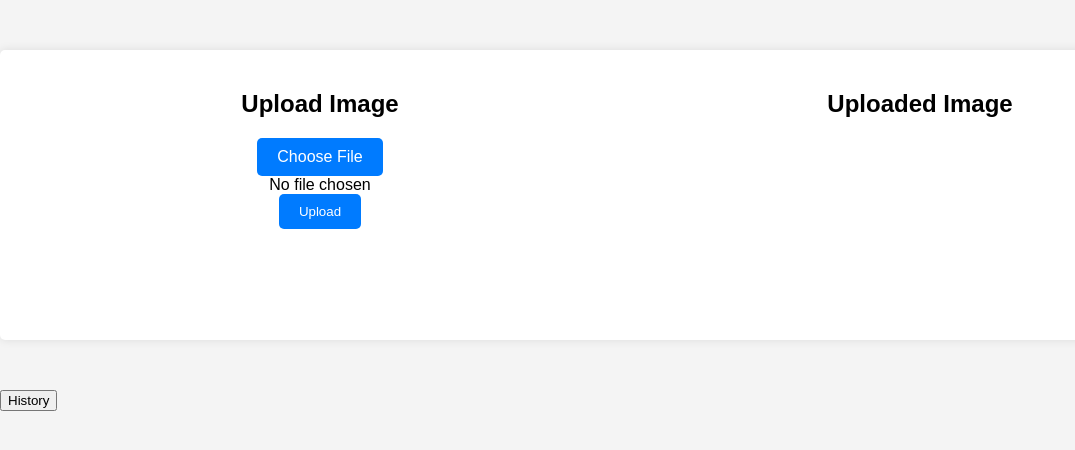
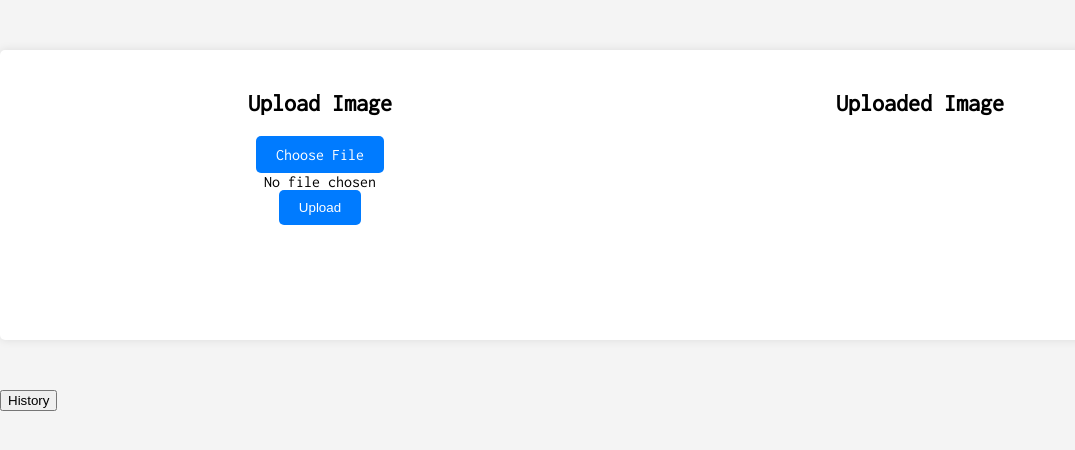
Before and after one commit to Andreww09/Cloud-Team, a Flask app: page /main.html in a window 1280 px wide. Shown: the top 450 px of the page, without its empty margins (0-1075 px from the left). Run offline with Flask 3, Linux system fonts and the light colour scheme.

Commit message:
Update style.css

```diff
--- a/static/style.css
+++ b/static/style.css
@@ -13,8 +13,10 @@
  * See the License for the specific language governing permissions and
  * limitations under the License.
  */
+@import url("https://fonts.googleapis.com/css?family=Inconsolata");
+
 body {
-    font-family: Arial, sans-serif;
+    font-family: Inconsolata, sans-serif;
     background-color: #f4f4f4;
     margin: 0;
     padding: 0;
```
